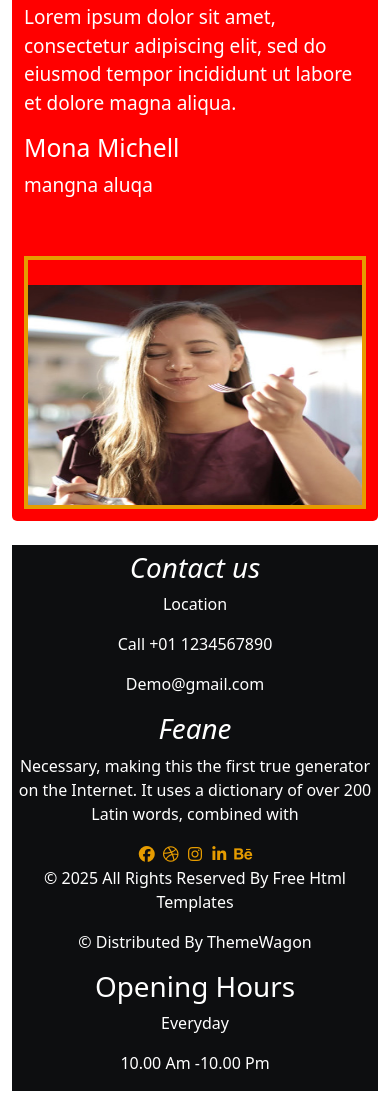
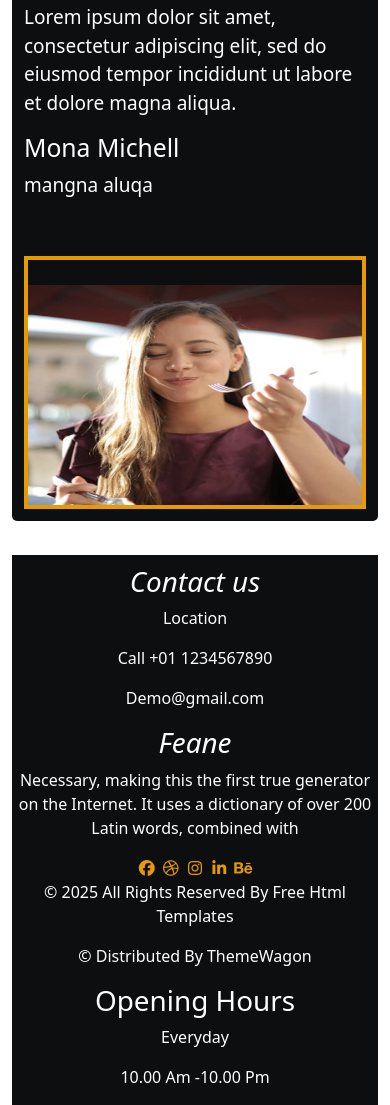
Before and after one commit to ammarbashir467-del/foodproject, a plain HTML site: page index.html in a window 390 px wide. Shown: the part 9753-10858 px from the top of the page. Drawn offline with nearby package versions, Linux system fonts and the light colour scheme.

Commit message:
Update index.html

```diff
--- a/index.html
+++ b/index.html
@@ -600,7 +600,7 @@ height: auto;
 width: 100%;
 font-size:19px;
 height: auto;
-background-color: red;
+/* background-color: red; */
 }
 
 .client-img{
@@ -611,8 +611,8 @@ padding-top: 25px;
 }
 
 .last-sec{
-padding-top: 6px;
-margin-top: 281px;
+padding-top: 10px;
+margin-top: 291px;
 height: auto;
 }
 
```
